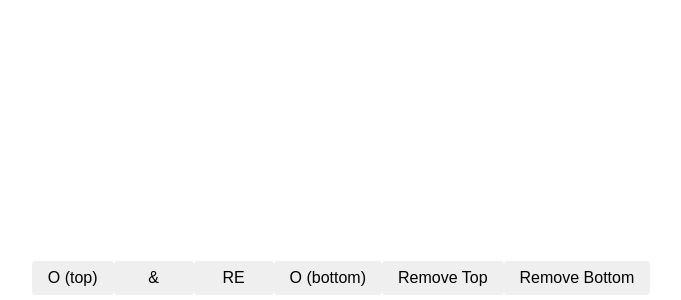
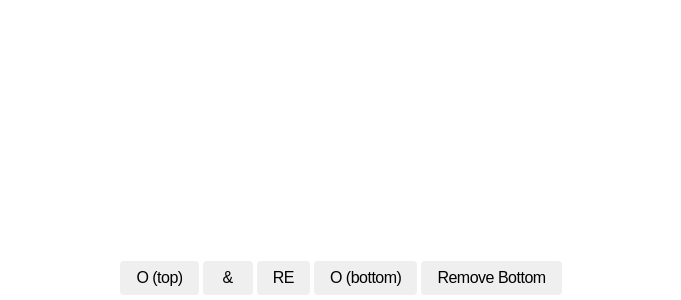
Before and after one commit to chaklim/oreo-grammar, a React (Create React App) app: page / in a window 1280 px wide. Shown: the part 500-800 px from the top of the page, without its empty margins (299-980 px from the left). Built offline with nearby package versions, Linux system fonts and the light colour scheme.

Commit message:
Update style

```diff
--- a/src/App.tsx
+++ b/src/App.tsx
@@ -25,7 +25,7 @@ const App = () => {
       alignItems="center"
       justifyContent="flex-end"
       ref={ref}
-      style={{minHeight: '100%'}}
+      style={{ minHeight: '100%' }}
     >
       {oreo.map(({ id, type }, index) => {
         const Component = [OREO_TOP, OREO_BOTTOM, OREO_RE, OREO_SPACE][type];
@@ -39,14 +39,16 @@ const App = () => {
         <AppButton onClick={addRe}>RE</AppButton>
         <AppButton onClick={addOBottom}>O (bottom)</AppButton>
 
-        <AppButton onClick={removeTop}>Remove Top</AppButton>
+        {/* <AppButton onClick={removeTop}>Remove Top</AppButton> */}
         <AppButton onClick={removeBottom}>Remove Bottom</AppButton>
       </Flex>
     </Flex>
   );
 };
 
-const AppButton = (props: any) => <Button {...props} sx={{ color: 'black', minWidth: '80px' }} />;
+const AppButton = (props: any) => (
+  <Button {...props} sx={{ color: 'black', minWidth: '50px', margin: '2px', letterSpacing: '-0.5px' }} />
+);
 const controlStyle: React.CSSProperties = {
   height: '44px',
   position: 'fixed',
```
